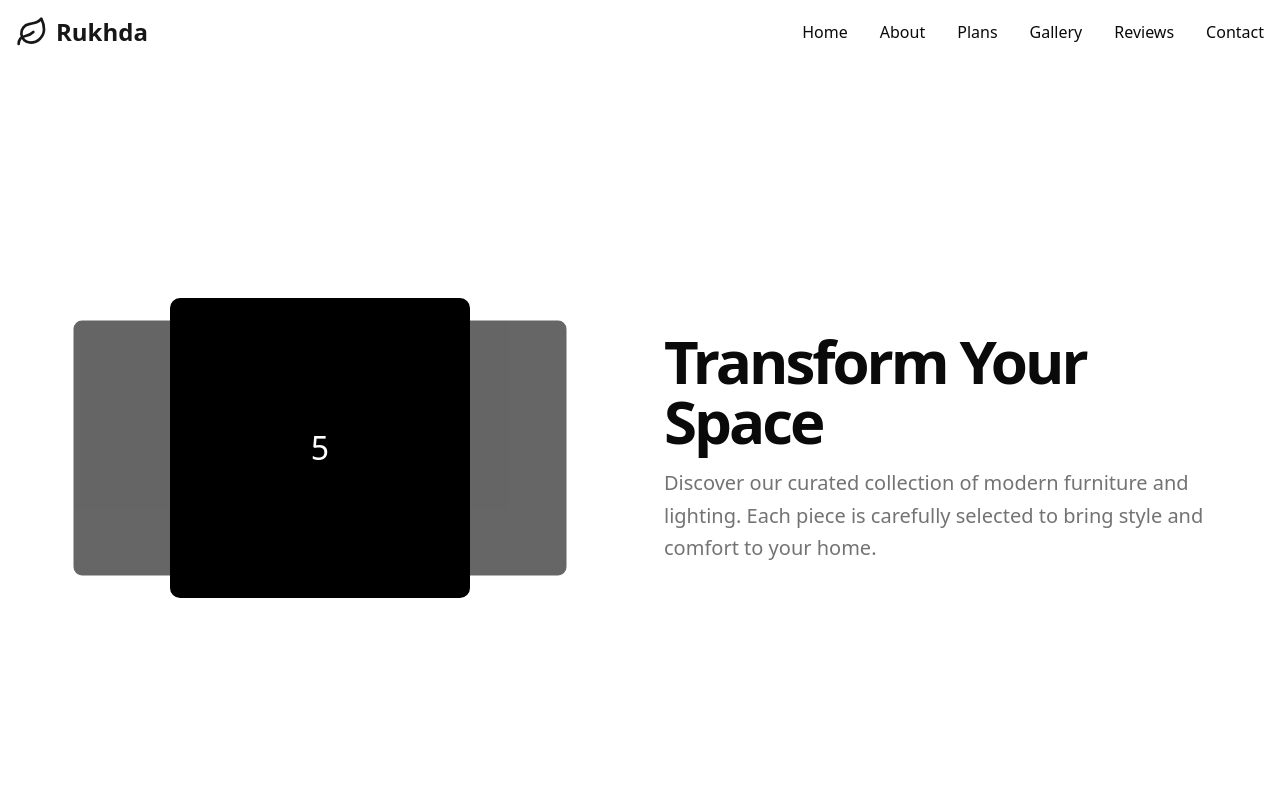
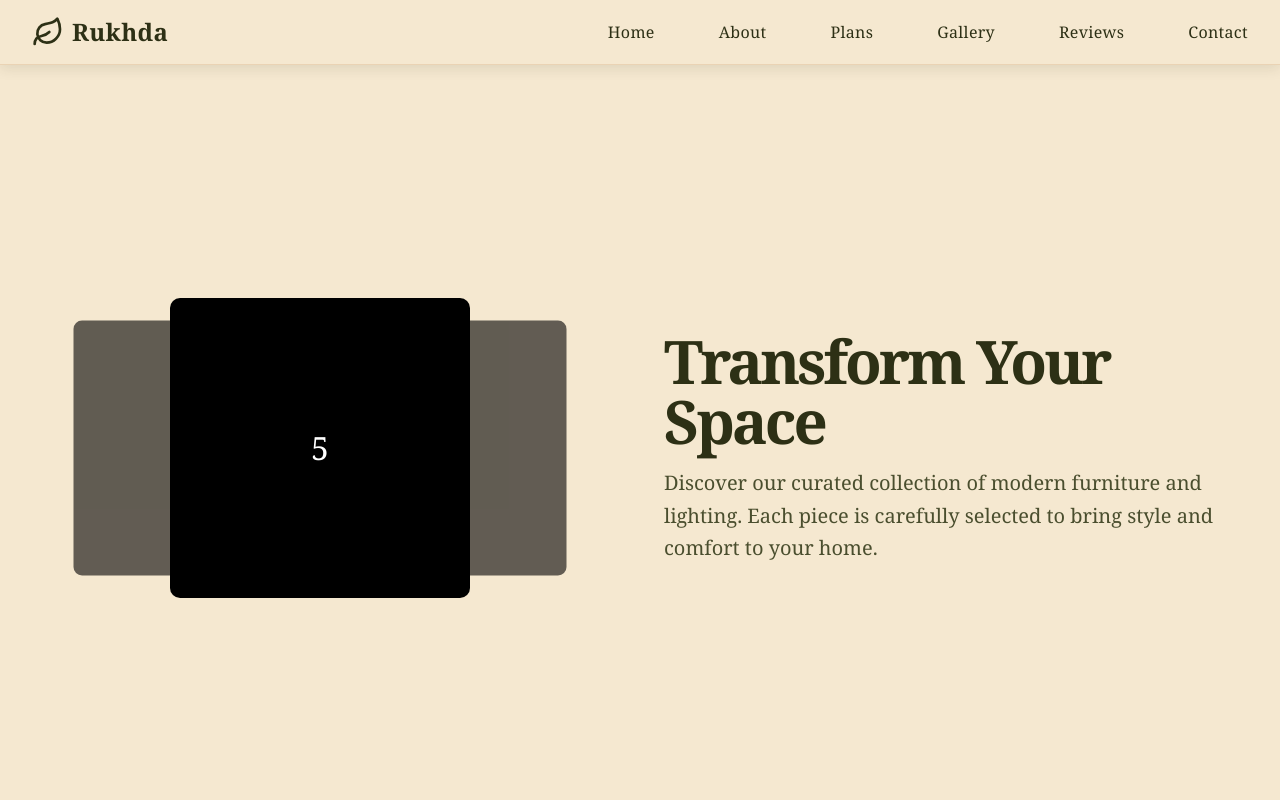
Before and after one commit to JhalaKanishk/Rukhda, a Next.js app: page / in a window 1280 px wide. Shown: the top 800 px of the page. Built offline with nearby package versions, Linux system fonts and the light colour scheme.

Commit message:
Fix: updated css

```diff
--- a/src/app/globals.css
+++ b/src/app/globals.css
@@ -43,93 +43,170 @@
   --radius-xl: calc(var(--radius) + 4px);
 }
 
+/* Define CSS variables for the RUKHDA theme */
 :root {
   --radius: 0.625rem;
-  --background: oklch(1 0 0);
-  --foreground: oklch(0.145 0 0);
-  --card: oklch(1 0 0);
-  --card-foreground: oklch(0.145 0 0);
-  --popover: oklch(1 0 0);
-  --popover-foreground: oklch(0.145 0 0);
-  --primary: oklch(0.205 0 0);
-  --primary-foreground: oklch(0.985 0 0);
-  --secondary: oklch(0.97 0 0);
-  --secondary-foreground: oklch(0.205 0 0);
-  --muted: oklch(0.97 0 0);
-  --muted-foreground: oklch(0.556 0 0);
-  --accent: oklch(0.97 0 0);
-  --accent-foreground: oklch(0.205 0 0);
-  --destructive: oklch(0.577 0.245 27.325);
-  --border: oklch(0.922 0 0);
-  --input: oklch(0.922 0 0);
-  --ring: oklch(0.708 0 0);
-  --chart-1: oklch(0.646 0.222 41.116);
-  --chart-2: oklch(0.6 0.118 184.704);
-  --chart-3: oklch(0.398 0.07 227.392);
-  --chart-4: oklch(0.828 0.189 84.429);
-  --chart-5: oklch(0.769 0.188 70.08);
-  --sidebar: oklch(0.985 0 0);
-  --sidebar-foreground: oklch(0.145 0 0);
-  --sidebar-primary: oklch(0.205 0 0);
-  --sidebar-primary-foreground: oklch(0.985 0 0);
-  --sidebar-accent: oklch(0.97 0 0);
-  --sidebar-accent-foreground: oklch(0.205 0 0);
-  --sidebar-border: oklch(0.922 0 0);
-  --sidebar-ring: oklch(0.708 0 0);
+  --primary: #2D3015; /* Dark green for text and accents */
+  --foreground: #2D3015; /* Dark green for main text */
+  --background: #F5E8D0; /* Warm beige background */
+  --accent: #D4A373; /* Earthy brown for hover states */
+  --primary-light: rgba(212, 163, 115, 0.2); /* Light accent for subtle effects */
+  --card: #F9F1E0; /* Slightly lighter beige for cards */
+  --card-foreground: #2D3015; /* Dark green for card text */
+  --popover: #F9F1E0; /* Lighter beige for popovers */
+  --popover-foreground: #2D3015; /* Dark green for popover text */
+  --secondary: #8A6F47; /* Muted brown for secondary elements */
+  --secondary-foreground: #F5E8D0; /* Beige for secondary text */
+  --muted: #D9C1A2; /* Pale brown for muted elements */
+  --muted-foreground: #4A4E2E; /* Darker muted green */
+  --border: rgba(212, 163, 115, 0.3); /* Soft brown border */
+  --input: #D9C1A2; /* Pale brown for inputs */
+  --ring: #D4A373; /* Earthy brown for focus rings */
 }
 
 .dark {
-  --background: oklch(0.145 0 0);
-  --foreground: oklch(0.985 0 0);
-  --card: oklch(0.205 0 0);
-  --card-foreground: oklch(0.985 0 0);
-  --popover: oklch(0.205 0 0);
-  --popover-foreground: oklch(0.985 0 0);
-  --primary: oklch(0.922 0 0);
-  --primary-foreground: oklch(0.205 0 0);
-  --secondary: oklch(0.269 0 0);
-  --secondary-foreground: oklch(0.985 0 0);
-  --muted: oklch(0.269 0 0);
-  --muted-foreground: oklch(0.708 0 0);
-  --accent: oklch(0.269 0 0);
-  --accent-foreground: oklch(0.985 0 0);
-  --destructive: oklch(0.704 0.191 22.216);
-  --border: oklch(1 0 0 / 10%);
-  --input: oklch(1 0 0 / 15%);
-  --ring: oklch(0.556 0 0);
-  --chart-1: oklch(0.488 0.243 264.376);
-  --chart-2: oklch(0.696 0.17 162.48);
-  --chart-3: oklch(0.769 0.188 70.08);
-  --chart-4: oklch(0.627 0.265 303.9);
-  --chart-5: oklch(0.645 0.246 16.439);
-  --sidebar: oklch(0.205 0 0);
-  --sidebar-foreground: oklch(0.985 0 0);
-  --sidebar-primary: oklch(0.488 0.243 264.376);
-  --sidebar-primary-foreground: oklch(0.985 0 0);
-  --sidebar-accent: oklch(0.269 0 0);
-  --sidebar-accent-foreground: oklch(0.985 0 0);
-  --sidebar-border: oklch(1 0 0 / 10%);
-  --sidebar-ring: oklch(0.556 0 0);
+  --background: #2D3015; /* Dark green background */
+  --foreground: #F5E8D0; /* Beige text */
+  --card: #3A3D1F; /* Darker green for cards */
+  --card-foreground: #F5E8D0; /* Beige for card text */
+  --popover: #3A3D1F; /* Darker green for popovers */
+  --popover-foreground: #F5E8D0; /* Beige for popover text */
+  --primary: #D4A373; /* Earthy brown for accents */
+  --primary-foreground: #F5E8D0; /* Beige for primary text */
+  --secondary: #8A6F47; /* Muted brown */
+  --secondary-foreground: #F5E8D0; /* Beige for secondary text */
+  --muted: #4A4E2E; /* Dark muted green */
+  --muted-foreground: #D9C1A2; /* Pale brown for muted text */
+  --border: rgba(212, 163, 115, 0.4); /* Slightly more opaque border */
+  --input: #4A4E2E; /* Dark muted green for inputs */
+  --ring: #D4A373; /* Earthy brown for focus rings */
 }
 
 @layer base {
   * {
     @apply border-border outline-ring/50;
+    font-family: 'Georgia', serif; /* Rustic, nature-inspired font */
   }
   body {
     @apply bg-background text-foreground;
   }
 }
 
+/* Glassmorphism effect for navigation bar with RUKHDA theme */
+nav {
+  background: rgba(245, 232, 208, 0.85); /* Semi-transparent beige */
+  backdrop-filter: blur(12px);
+  border-bottom: 1px solid var(--border);
+  box-shadow: 0 4px 12px rgba(45, 48, 21, 0.1);
+  transition: all 0.3s ease-in-out;
+}
 
-/* styles/Carousel3D.module.css */
+nav.scrolled {
+  background: rgba(245, 232, 208, 0.95);
+  box-shadow: 0 6px 16px rgba(45, 48, 21, 0.15);
+}
+
+/* Logo and text styling */
+nav .text-primary,
+nav .font-bold {
+  color: var(--primary) !important;
+}
+
+nav .text-foreground {
+  color: var(--foreground) !important;
+}
+
+nav .hover\:text-primary:hover {
+  color: var(--primary) !important;
+}
+
+nav .hover\:bg-accent:hover {
+  background-color: var(--accent) !important;
+}
+
+/* Button and link styling */
+nav button,
+nav a {
+  font-size: 1rem;
+  font-weight: 500;
+  letter-spacing: 0.02em;
+  padding: 0.5rem 1rem;
+  border-radius: var(--radius);
+  transition: all 0.3s ease;
+}
+
+/* Mobile menu button */
+button[aria-label="Toggle menu"] {
+  color: var(--primary);
+}
+
+button[aria-label="Toggle menu"]:hover {
+  background-color: var(--primary-light);
+}
+
+/* Mobile sidebar */
+.mobile-sidebar {
+  background: var(--card);
+  border-left: 1px solid var(--border);
+  box-shadow: -4px 0 12px rgba(45, 48, 21, 0.1);
+}
+
+.mobile-sidebar .flex.items-center {
+  background: rgba(249, 241, 224, 0.9);
+  backdrop-filter: blur(8px);
+  border-bottom: 1px solid var(--border);
+}
+
+.mobile-sidebar button {
+  font-size: 1.1rem;
+  color: var(--card-foreground);
+  padding: 0.75rem 1.5rem;
+  border-radius: var(--radius);
+  transition: all 0.3s ease;
+}
+
+.mobile-sidebar button:hover {
+  background-color: var(--accent);
+  color: var(--primary);
+}
+
+.mobile-sidebar .bg-accent\/20 {
+  background: rgba(212, 163, 115, 0.3);
+  border: 1px solid var(--border);
+  border-radius: var(--radius);
+  padding: 1.5rem;
+}
+
+.mobile-sidebar .text-brown-text {
+  color: var(--card-foreground) !important;
+}
+
+.mobile-sidebar .font-bold {
+  color: var(--primary) !important;
+}
+
+svg.text-primary {
+  color: var(--primary) !important;
+}
+
+.backdrop {
+  background: rgba(45, 48, 21, 0.5);
+  backdrop-filter: blur(4px);
+}
+
+.transform.transition-transform {
+  transition: transform 0.3s ease-in-out, opacity 0.3s ease-in-out;
+}
+
+/* Carousel3D styles with RUKHDA theme */
 .wrapper {
-  height: 100vh; /* This is too tall for mobile */
+  height: auto;
   display: flex;
   flex-direction: column;
   align-items: center;
   justify-content: center;
-  overflow: hidden;
+  padding: 2rem 0;
+  background: linear-gradient(to bottom, #FFFFFF, rgba(245, 232, 208, 0.7) 50%, #F5E8D0);
 }
 
 .gallery {
@@ -140,7 +217,7 @@
   position: relative;
   width: 100%;
   max-width: 600px;
-  height: 300px;
+  height: 320px;
   perspective: 1000px;
   margin: 0;
   padding: 0;
@@ -150,61 +227,73 @@
   position: absolute;
   width: 300px;
   height: 300px;
-  background: black;
-  color: white;
-  font-size: 2rem;
+  background: var(--card);
+  color: var(--card-foreground);
+  font-size: 1.5rem;
+  font-weight: 500;
   display: flex;
   align-items: center;
   justify-content: center;
-  border-radius: 10px;
+  border-radius: var(--radius-lg);
+  border: 1px solid var(--border);
+  box-shadow: 0 4px 12px rgba(45, 48, 21, 0.1);
   transition: all 0.3s ease;
   opacity: 0;
   transform: scale(0.7);
   z-index: 0;
 }
 
-/* Center card */
 .pos0 {
   opacity: 1;
   transform: scale(1) translateX(0);
   z-index: 5;
+  box-shadow: 0 6px 16px rgba(45, 48, 21, 0.2);
 }
 
 .pos-1 {
-  opacity: 0.6;
-  transform: scale(0.85) translateX(-140px);
+  opacity: 0.7;
+  transform: scale(0.85) translateX(-160px);
   z-index: 4;
 }
 
 .pos1 {
-  opacity: 0.6;
-  transform: scale(0.85) translateX(140px);
+  opacity: 0.7;
+  transform: scale(0.85) translateX(160px);
   z-index: 4;
 }
 
-/* ✅ Responsive Fix */
 @media (max-width: 600px) {
   .wrapper {
-    height: auto; /* 🔧 Fixes the extra spacing */
-    padding-top: 2rem; /* optional fine-tuning */
-    padding-bottom: 2rem;
+    padding: 1.5rem 0;
   }
 
   .gallery {
-    height: 220px;
+    height: 240px;
   }
 
   .card {
     width: 200px;
     height: 200px;
-    font-size: 1.5rem;
+    font-size: 1.2rem;
+    border-radius: var(--radius-md);
   }
 
   .pos-1 {
-    transform: scale(0.85) translateX(-100px);
+    transform: scale(0.85) translateX(-110px);
   }
 
   .pos1 {
-    transform: scale(0.85) translateX(100px);
+    transform: scale(0.85) translateX(110px);
   }
 }
+
+/* RUKHDA Emblem as background or logo (optional styling) */
+/* .logo-emblem {
+  background-image: url('path-to-emblem-image.png');
+  background-size: contain;
+  background-repeat: no-repeat;
+  background-position: center;
+  width: 200px;
+  height: 200px;
+  margin: 0 auto;
+} */
--- a/src/components/HeroSection.tsx
+++ b/src/components/HeroSection.tsx
@@ -1,6 +1,8 @@
 "use client";
 
 import Carousel3D from "@/components/Carousel3D";
+//#BF9B69 : heading
+//#2D3015 : para
 
 export default function HeroSection() {
   return (
```
